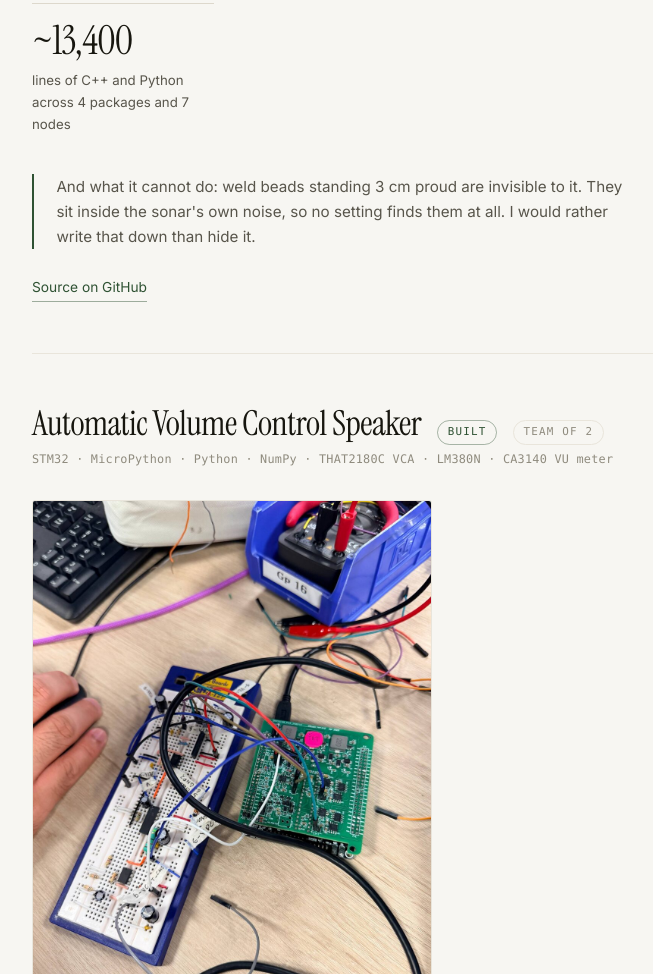
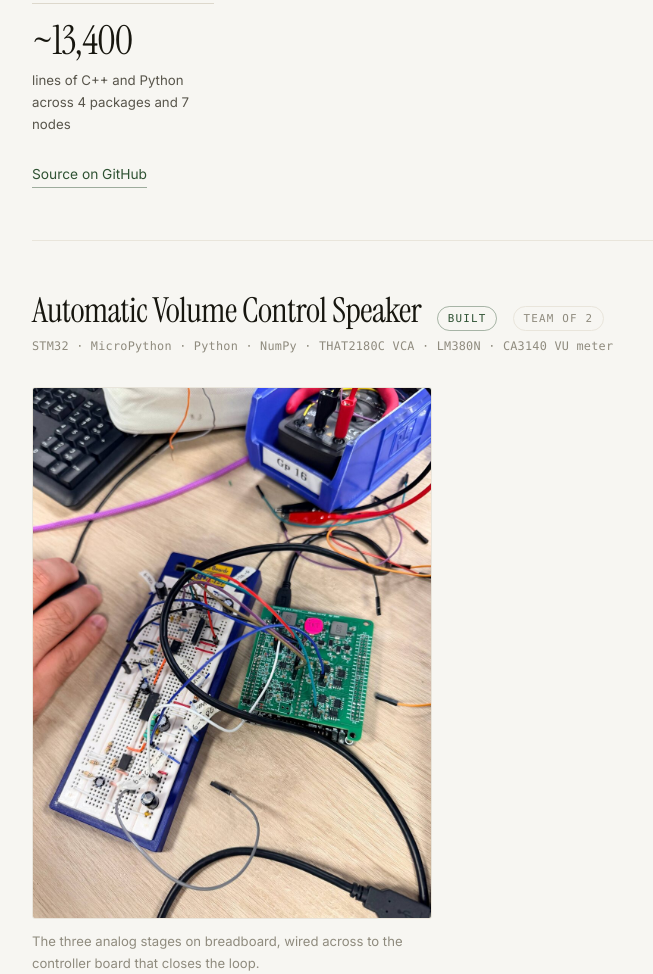
Before and after one commit to KellynWu/kellynwu.github.io, a plain HTML site: page index.html in a window 1280 px wide. Shown: the part 2825-3799 px from the top of the page, without its empty margins (96-749 px from the left). Drawn offline with Linux system fonts and the light colour scheme.

Commit message:
Remove the weld-bead caveat from the AUV section
Drops the paragraph, the now-unused .caveat rules, and the README line
that described it.

Co-Authored-By: Claude Opus 5 (1M context) <noreply@anthropic.com>
Claude-Session: https://claude.ai/code/session_01SH4jj4D8A3jnw69qeTEj2Z

```diff
--- a/index.html
+++ b/index.html
@@ -163,11 +163,6 @@
             <span>lines of C++ and Python across 4 packages and 7 nodes</span>
           </div>
         </div>
-        <p class="caveat">
-          And what it cannot do: weld beads standing 3 cm proud are invisible to it. They sit inside
-          the sonar's own noise, so no setting finds them at all. I would rather write that down than
-          hide it.
-        </p>
       </div>
       <div class="more">
         <a href="https://github.com/KellynWu/hull-inspection-auv">Source on GitHub</a>
--- a/style.css
+++ b/style.css
@@ -232,11 +232,6 @@ section { padding: 5.5rem 0; border-top: 1px solid var(--hair); }
   margin-bottom: 0.6rem;
 }
 .fig span { display: block; font-size: 0.88rem; color: var(--soft); }
-.caveat {
-  margin: 3.2rem 0 0; padding-left: 1.4rem;
-  border-left: 2px solid var(--accent);
-  color: var(--soft); max-width: 38rem;
-}
 .numlead { color: var(--soft); max-width: 36rem; margin: 0 0 2.6rem; font-size: 1.06rem; }
 
 /* ---------- contact ---------- */
@@ -307,4 +302,3 @@ footer a:hover { color: var(--accent); }
 .proof .figs { grid-template-columns: repeat(auto-fit, minmax(9.5rem, 1fr)); gap: 2rem 1.8rem; }
 .proof .fig b { font-size: clamp(1.9rem, 3.6vw, 2.5rem); }
 .proof .fig span { font-size: 0.83rem; }
-.proof .caveat { margin-top: 2.4rem; font-size: 0.95rem; }
```
Also changed, not shown: 1 other file.
